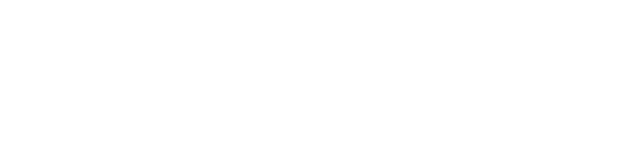
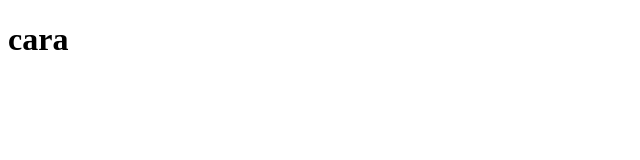
Before and after one commit to EBenatti/curso-git, a plain HTML site: page index.html in a window 1280 px wide. Shown: the whole page, without its empty margins (0-640 px from the left). Drawn offline with Linux system fonts and the light colour scheme.

Commit message:
subtitulo

```diff
--- a/index.html
+++ b/index.html
@@ -4,6 +4,6 @@
 	<title>começando</title>
 </head>
 <body>
-
+     <h1>cara</h1>
 </body>
 </html>
```
